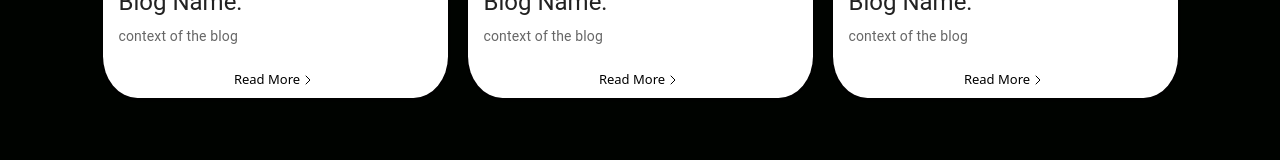
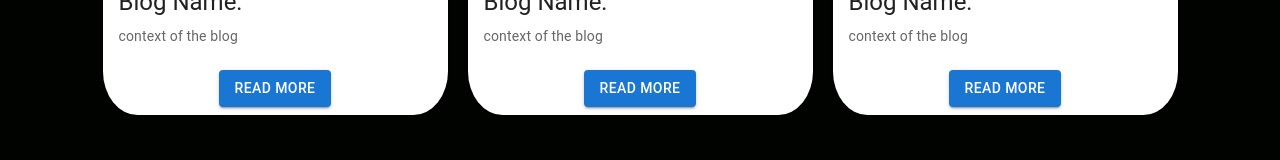
Before and after one commit to VyasAI2023/vyas, a React (Vite) app: page /company/blog in a window 1280 px wide. Shown: the part 601-761 px from the top of the page. Built offline with nearby package versions, Linux system fonts and the light colour scheme.

Commit message:
Update Blog.jsx

```diff
--- a/src/components/company/Blog.jsx
+++ b/src/components/company/Blog.jsx
@@ -13,7 +13,7 @@ export const Blog = () => {
   const navigate = useNavigate();
 
   const handleSelect = () => {
-    navigate('/');
+    navigate('/company/blog1');
   };
 
   return (
@@ -31,10 +31,10 @@ export const Blog = () => {
             image="https://img.freepik.com/free-photo/online-message-blog-chat-communication-envelop-graphic-icon-concept_53876-139717.jpg"
             alt="Model Image"
           />
-        <div class="flex justify-between space-x-6 mb-3 text-black mt-4 mx-4">
-            <time datetime="2024-01-06 21:52:42" class="text-sm">06 Jan</time>
-            <div class="border-b grow relative -top-2"></div>
-            <a class="text-sm" href="">Admin</a>
+          <div className="flex justify-between space-x-6 mb-3 text-black mt-4 mx-4">
+            <time dateTime="2024-01-06 21:52:42" className="text-sm">06 Jan</time>
+            <div className="border-b grow relative -top-2"></div>
+            <a className="text-sm" href="">Admin</a>
           </div>
 
           <CardContent sx={{ paddingTop: 0 }}>
@@ -46,15 +46,12 @@ export const Blog = () => {
             </Typography>
           </CardContent>
           <CardActions sx={{ justifyContent: 'center' }}>
-          <a class="flex items-center mt-auto text-[13px] text-black" href="/company/blog1">
+            <Button variant="contained" color="primary" onClick={handleSelect}>
               Read More
-            <svg xmlns="http://www.w3.org/2000/svg" width="16" height="16" viewBox="0 0 24 24" stroke-width="1.5" stroke="currentColor" fill="none" stroke-linecap="round" stroke-linejoin="round">
-                <path stroke="none" d="M0 0h24v24H0z" fill="none"></path>
-                <path d="M9 6l6 6l-6 6"></path>
-            </svg>
-        </a>
+            </Button>
           </CardActions>
         </Card>
+
         <Card sx={{ maxWidth: 345,borderRadius: '10%' }}>
           <CardMedia
             component="img"
@@ -62,10 +59,10 @@ export const Blog = () => {
             image="https://img.freepik.com/free-photo/online-message-blog-chat-communication-envelop-graphic-icon-concept_53876-139717.jpg"
             alt="Model Image"
           />
-        <div class="flex justify-between space-x-6 mb-3 text-black mt-4 mx-4">
-            <time datetime="2024-01-06 21:52:42" class="text-sm">06 Jan</time>
-            <div class="border-b grow relative -top-2"></div>
-            <a class="text-sm" href="">Admin</a>
+          <div className="flex justify-between space-x-6 mb-3 text-black mt-4 mx-4">
+            <time dateTime="2024-01-06 21:52:42" className="text-sm">06 Jan</time>
+            <div className="border-b grow relative -top-2"></div>
+            <a className="text-sm" href="">Admin</a>
           </div>
 
           <CardContent sx={{ paddingTop: 0 }}>
@@ -77,15 +74,12 @@ export const Blog = () => {
             </Typography>
           </CardContent>
           <CardActions sx={{ justifyContent: 'center' }}>
-          <a class="flex items-center mt-auto text-[13px] text-black" href="/company/blog1">
+            <Button variant="contained" color="primary" onClick={handleSelect}>
               Read More
-            <svg xmlns="http://www.w3.org/2000/svg" width="16" height="16" viewBox="0 0 24 24" stroke-width="1.5" stroke="currentColor" fill="none" stroke-linecap="round" stroke-linejoin="round">
-                <path stroke="none" d="M0 0h24v24H0z" fill="none"></path>
-                <path d="M9 6l6 6l-6 6"></path>
-            </svg>
-        </a>
+            </Button>
           </CardActions>
         </Card>
+
         <Card sx={{ maxWidth: 345,borderRadius: '10%' }}>
           <CardMedia
             component="img"
@@ -93,10 +87,10 @@ export const Blog = () => {
             image="https://img.freepik.com/free-photo/online-message-blog-chat-communication-envelop-graphic-icon-concept_53876-139717.jpg"
             alt="Model Image"
           />
-        <div class="flex justify-between space-x-6 mb-3 text-black mt-4 mx-4">
-            <time datetime="2024-01-06 21:52:42" class="text-sm">06 Jan</time>
-            <div class="border-b grow relative -top-2"></div>
-            <a class="text-sm" href="">Admin</a>
+          <div className="flex justify-between space-x-6 mb-3 text-black mt-4 mx-4">
+            <time dateTime="2024-01-06 21:52:42" className="text-sm">06 Jan</time>
+            <div className="border-b grow relative -top-2"></div>
+            <a className="text-sm" href="">Admin</a>
           </div>
 
           <CardContent sx={{ paddingTop: 0 }}>
@@ -108,18 +102,13 @@ export const Blog = () => {
             </Typography>
           </CardContent>
           <CardActions sx={{ justifyContent: 'center' }}>
-          <a class="flex items-center mt-auto text-[13px] text-black" href="/company/blog1">
+            <Button variant="contained" color="primary" onClick={handleSelect}>
               Read More
-            <svg xmlns="http://www.w3.org/2000/svg" width="16" height="16" viewBox="0 0 24 24" stroke-width="1.5" stroke="currentColor" fill="none" stroke-linecap="round" stroke-linejoin="round">
-                <path stroke="none" d="M0 0h24v24H0z" fill="none"></path>
-                <path d="M9 6l6 6l-6 6"></path>
-            </svg>
-        </a>
+            </Button>
           </CardActions>
         </Card>
-
       </div><br/><br/><br/>
-      <Footer/>
+      <Footer />
     </div>
   );
 };
```
Lines whose indentation alone changed are shown as unchanged.
